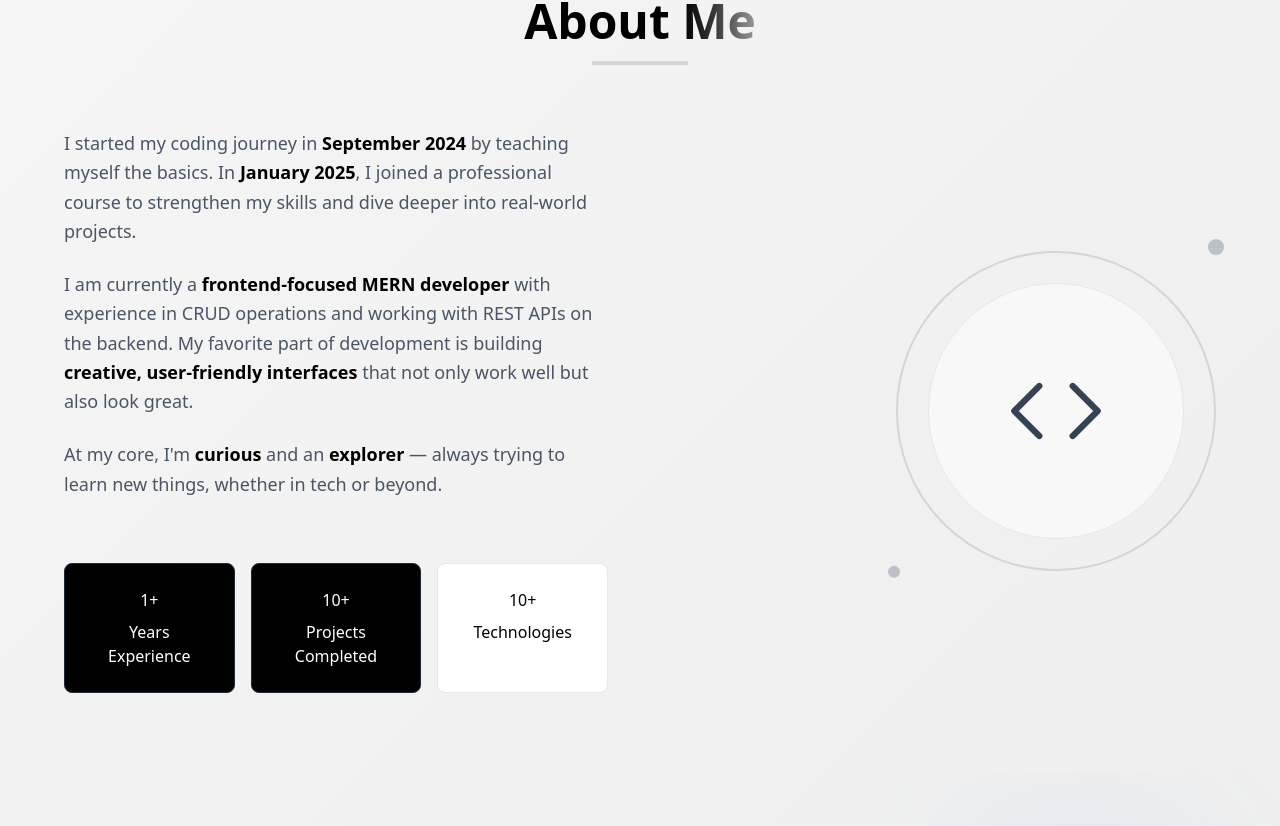
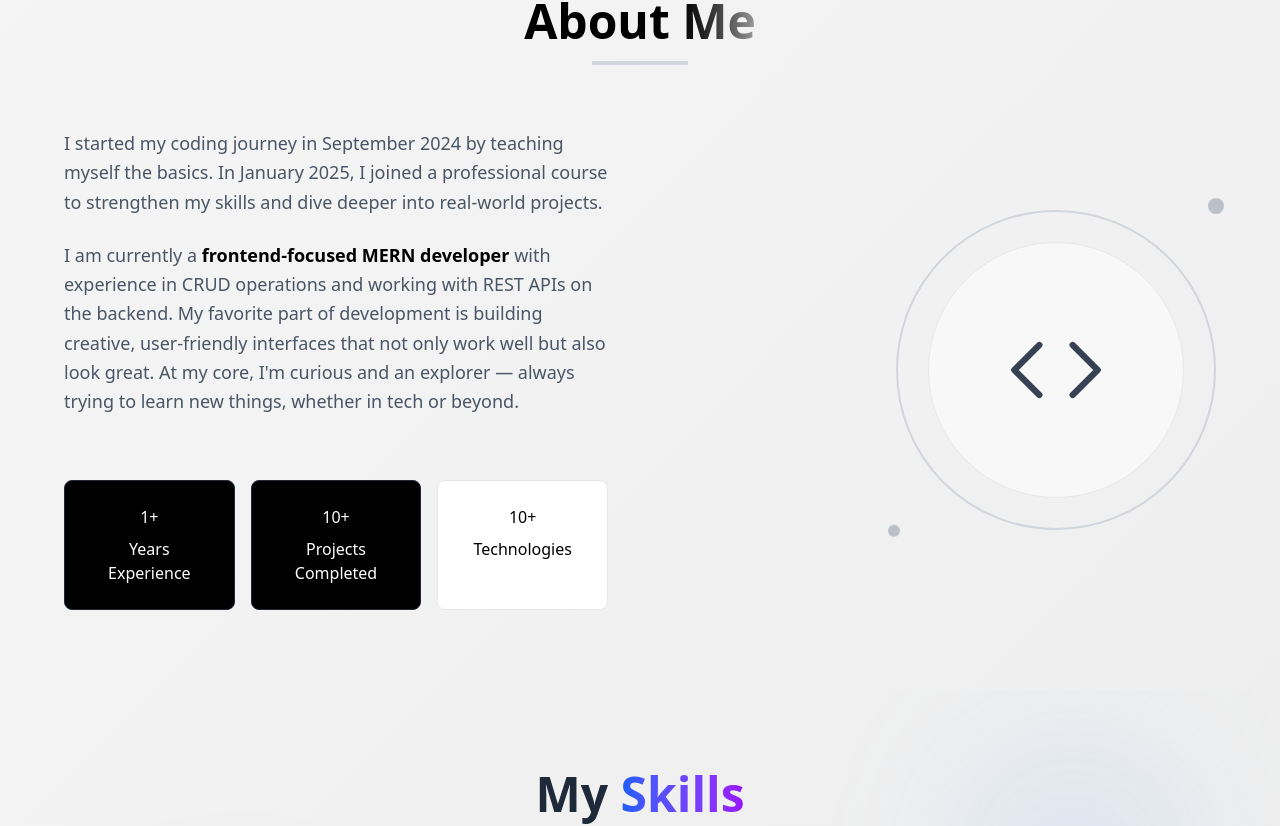
Before and after one commit to Beyond-Sifat/My-Portfolio, a React (Vite) app: page / in a window 1280 px wide. Shown: the part 951-1777 px from the top of the page. Built offline with nearby package versions, Linux system fonts and the light colour scheme.

Commit message:
update about section

```diff
--- a/src/Component/About/AboutMe.jsx
+++ b/src/Component/About/AboutMe.jsx
@@ -30,15 +30,7 @@ const AboutMe = () => {
                     {/* Text Content */}
                     <div className="space-y-6 text-center md:text-left">
                         <p className="text-gray-600 dark:text-gray-400 text-lg leading-relaxed">
-                            I started my coding journey in{" "}
-                            <strong className="text-black dark:text-white font-semibold">
-                                September 2024
-                            </strong>{" "}
-                            by teaching myself the basics. In{" "}
-                            <strong className="text-black dark:text-white font-semibold">
-                                January 2025
-                            </strong>
-                            , I joined a professional course to strengthen my skills and dive deeper into real-world projects.
+                            I started my coding journey in September 2024 by teaching myself the basics. In January 2025, I joined a professional course to strengthen my skills and dive deeper into real-world projects.
                         </p>
 
                         <p className="text-gray-600 dark:text-gray-400 text-lg leading-relaxed">
@@ -46,19 +38,8 @@ const AboutMe = () => {
                             <strong className="text-black dark:text-white font-semibold">
                                 frontend-focused MERN developer
                             </strong>{" "}
-                            with experience in CRUD operations and working with REST APIs on the backend. My favorite part of development is building{" "}
-                            <strong className="text-black dark:text-white font-semibold">
-                                creative, user-friendly interfaces
-                            </strong>{" "}
-                            that not only work well but also look great.
-                        </p>
-
-                        <p className="text-gray-600 dark:text-gray-400 text-lg leading-relaxed">
-                            At my core, I'm{" "}
-                            <strong className="text-black dark:text-white font-semibold">curious</strong>{" "}
-                            and an{" "}
-                            <strong className="text-black dark:text-white font-semibold">explorer</strong>{" "}
-                            — always trying to learn new things, whether in tech or beyond.
+                            with experience in CRUD operations and working with REST APIs on the backend. My favorite part of development is building creative, user-friendly interfaces that not only work well but also look great.
+                            At my core, I'm curious and an explorer — always trying to learn new things, whether in tech or beyond.
                         </p>
 
                         {/* Stats Grid */}
```
